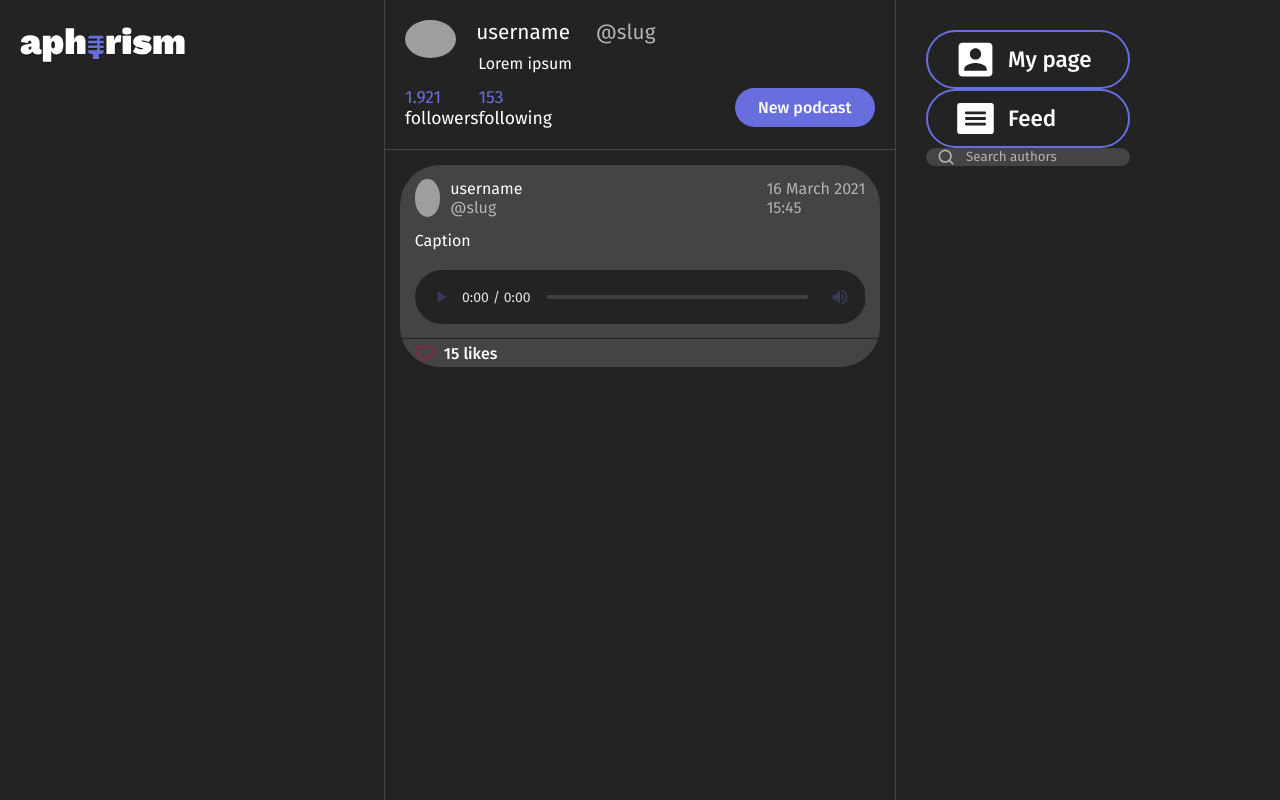
After one commit to xDiaym/aphorism, a Python web app: template aphorism/apps/frontend/templates/feed.html in a window 1280 px wide. The commit adds this page. Run offline with Jinja, Linux system fonts and the light colour scheme; the template is opened without the code that fills it, so the values that code supplies are empty; grey boxes are pictures that could not be loaded.

Commit message:
feat(frontend): add feed page

```diff
--- a/aphorism/apps/frontend/static/css/auth.css
+++ b/aphorism/apps/frontend/static/css/auth.css
@@ -76,10 +76,6 @@ h1 {
     font-size: 1.7em;
 }
 
-input {
-    font-family: 'Fira Sans', 'Arial', sans-serif;
-}
-
 p {
     color: var(--like-color);
     margin-top: 15px;
--- a/aphorism/apps/frontend/static/css/default.css
+++ b/aphorism/apps/frontend/static/css/default.css
@@ -87,7 +87,6 @@ time, mark, audio, video {
 	border: 0;
 	font-size: 100%;
 	font: inherit;
-	vertical-align: baseline;
 }
 
 body {
@@ -100,3 +99,7 @@ a {
     color: white;
     text-decoration: none;
 }
+
+input {
+    font-family: 'Fira Sans', 'Arial', sans-serif;
+}
--- /dev/null
+++ b/aphorism/apps/frontend/static/css/feed.css
@@ -0,0 +1,271 @@
+.logo {
+    width: 13vw;
+}
+
+.main_wrapper {
+    display: grid;
+    grid-template-columns: 1fr 40% 1fr;
+}
+
+.logo_wrapper {
+    padding: 20px;
+}
+
+.content_wrapper {
+    border-left: 1px solid var(--sub-bg-color);
+    border-right: 1px solid var(--sub-bg-color);
+    min-height: 100vh;
+}
+
+.profile_icon,
+.small_profile_icon {
+    border-radius: 50%;
+}
+
+.profile_icon {
+    width: 4vw;
+}
+
+.profile_wrapper,
+.profile_description,
+.post,
+.post_content,
+.selectors_wrapper {
+    display: flex;
+    flex-direction: column;
+}
+
+.profile_wrapper {
+    border-bottom: 1px solid var(--sub-bg-color);
+}
+
+.profile_info,
+.profile_counts_wrapper,
+.profile_counts,
+.username,
+.post_header,
+.post_author_wrapper,
+.post_footer,
+.selector {
+    display: flex;
+}
+
+mark {
+    background-color: transparent;
+    color: var(--main-logo-color);
+}
+
+.profile_wrapper {
+    padding: 20px;
+}
+
+.profile_info {
+    width: 70%;
+    align-items: flex-start;
+    justify-content: space-between;
+}
+
+.profile_description {
+    padding-left: 20px;
+    width: 100%;
+}
+
+.username {
+    font-size: 1.3em;
+    padding-bottom: 2%;
+    gap: 10%;
+}
+
+.alias {
+    color: var(--dark-text);
+}
+
+.status {
+    color: white;
+    font-size: 1em;
+    background-color: transparent;
+    border: none;
+    outline: none;
+    height: 25px;
+    background-image: linear-gradient(
+        var(--main-logo-color),
+        var(--main-logo-color)
+    );
+    background-position: 0% 100%;
+    background-repeat: no-repeat;
+    background-size: 0% 2px;
+    transition: background-size 0.2s;
+}
+
+.status:hover {
+    background-size: 100% 2px;
+    border: none;
+}
+
+.status::placeholder {
+    color: var(--dark-text);
+}
+
+.profile_counts_wrapper {
+    justify-content: space-between;
+    align-items: center;
+    margin-top: 2%;
+}
+
+.profile_counts {
+    width: 30%;
+    justify-content: space-between;
+    font-size: 1.1em;
+}
+
+.button {
+    color: white;
+    background-color: var(--main-logo-color);
+    border: none;
+    padding: 10px 5%;
+    border-radius: 64px;
+    font-weight: 500;
+    cursor: pointer;
+}
+
+.post {
+    background-color: var(--sub-bg-color);
+    border-radius: 40px;
+    margin: 3%;
+}
+
+.post_main_wrapper {
+    padding: 3%;
+}
+
+.post_header {
+    justify-content: space-between;
+}
+
+.post_author_name {
+    padding-left: 10px;
+}
+
+.small_profile_icon {
+    width: 2vw;
+}
+
+.post_timestamp {
+    color: var(--dark-text);
+}
+
+.post_content {
+    padding-top: 3%;
+}
+
+.post_footer {
+    padding: 0 3%;
+    border-top: 1px solid var(--main-bg-color);
+}
+
+audio {
+    padding-top: 20px;
+    width: 100%;
+}
+
+audio::-webkit-media-controls-panel {
+    background-color: var(--main-bg-color);
+}
+
+@media screen and (-webkit-min-device-pixel-ratio: 0) {
+    audio::-webkit-media-controls-play-button,
+    audio::-webkit-media-controls-mute-button {
+        filter: invert(60%) sepia(56%) saturate(6207%) hue-rotate(218deg)
+            brightness(92%) contrast(87%);
+    }
+
+    audio::-webkit-media-controls-current-time-display,
+    audio::-webkit-media-controls-time-remaining-display {
+        color: white;
+        font-family: "Fira Sans", "Arial", sans-serif;
+        text-shadow: none;
+    }
+
+    audio::-webkit-media-controls-timeline,
+    audio::-webkit-media-controls-volume-slider {
+        filter: invert(82%) sepia(0%) saturate(862%) hue-rotate(228deg)
+            brightness(90%) contrast(84%);
+    }
+
+    audio::-webkit-media-controls-enclosure {
+        background: none;
+    }
+}
+
+.like_wrapper {
+    display: flex;
+    align-items: center;
+    padding: 1% 0;
+    font-weight: 500;
+}
+
+.like_label {
+    cursor: pointer;
+    margin-right: 10px;
+    width: 1.5vw;
+    height: 1.5vw;
+    background: url("../img/heart_unset.svg") no-repeat center;
+    background-size: 1.5vw;
+}
+
+.like {
+    display: none;
+}
+
+.like:hover + .like_label {
+    transform: scale(1.1);
+}
+
+.like:checked + .like_label {
+    filter: none;
+    background-image: url("../img/heart_set.svg");
+}
+
+.selectors_wrapper {
+    padding: 30px;
+    height: 14%;
+    justify-content: space-between;
+}
+
+.selector {
+    justify-content: flex-start;
+    gap: 10px;
+    align-items: center;
+    width: 150px;
+    height: 35px;
+    color: white;
+    border: 2px solid var(--main-logo-color);
+    padding: 10px 25px;
+    border-radius: 64px;
+    font-size: 1.4em;
+    font-weight: 500;
+    cursor: pointer;
+}
+
+.selector_icon {
+    width: 45px;
+}
+
+.search_authors {
+    color: white;
+    background: url("../img/search.svg") var(--sub-bg-color) no-repeat 10px;
+    background-size: 20px;
+    border: none;
+    border-radius: 64px;
+    padding-left: 40px;
+    width: 204px;
+    height: 2.5vh;
+}
+
+.search_authors::placeholder {
+    color: var(--dark-text);
+}
+
+.search_authors:focus {
+    outline: none;
+}
--- /dev/null
+++ b/aphorism/apps/frontend/static/js/input_adjust.js
@@ -0,0 +1,8 @@
+function resize() {
+    this.style.width =
+        Math.max(this.value.length, this.placeholder.length) + "ch";
+}
+
+let input = document.querySelector(".status");
+input.addEventListener("input", resize);
+resize.call(input);
--- /dev/null
+++ b/aphorism/apps/frontend/templates/feed.html
@@ -0,0 +1,96 @@
+<!DOCTYPE html>
+<html lang="en">
+
+<head>
+    <meta charset="UTF-8">
+    <meta http-equiv="X-UA-Compatible" content="IE=edge">
+    <meta name="viewport" content="width=device-width, initial-scale=1.0">
+    <title>Feed</title>
+    <link rel="stylesheet" href="../static/css/default.css">
+    <link rel="stylesheet" href="../static/css/feed.css">
+    <link rel="icon" href="../static/img/main_icon.svg">
+</head>
+
+<body>
+    <main>
+        <div class="main_wrapper">
+            <div class="logo_wrapper">
+                <img src="../static/img/logo.svg" class="logo" draggable="false">
+            </div>
+            <div class="content_wrapper">
+                <div class="profile_wrapper">
+                    <div class="profile_info">
+                        <img src="gravatar_here" class="profile_icon"> <!-- Add gravatar link -->
+                        <div class="profile_description">
+                            <div class="username">
+                                <h1>username</h1> <!-- Add variable -->
+                                <h2 class="alias">@slug</h2> <!-- Add variable -->
+                            </div>
+                            <!-- Add variable to value -->
+                            <input type="text" value="Lorem ipsum" placeholder="Change status" class="status">
+                        </div>
+                    </div>
+                    <div class="profile_counts_wrapper">
+                        <div class="profile_counts">
+                            <h3><mark>1.921</mark> followers</h3> <!-- Add variable -->
+                            <h3><mark>153</mark> following</h3> <!-- Add variable -->
+                        </div>
+                        <a href="somewhere" class="button">New podcast</a> <!-- Change address -->
+                    </div>
+                </div>
+                <div class="feed_wrapper">
+                    <div class="post">
+                        <div class="post_main_wrapper">
+                            <div class="post_header">
+                                <!-- Add link to someone profile -->
+                                <a href="">
+                                    <div class="post_author_wrapper">
+                                        <img src="gravatar_here" class="small_profile_icon"> <!-- Add gravatar link -->
+                                        <div class="post_author_name">
+                                            <h4>username</h4> <!-- Add variable -->
+                                            <h4 class="alias">@slug</h4> <!-- Add variable -->
+                                        </div>
+                                    </div>
+                                </a>
+                                <div class="post_timestamp">
+                                    16 March 2021<br> <!-- Add variable -->
+                                    15:45
+                                </div>
+                            </div>
+                            <div class="post_content">
+                                <p>Caption</p> <!-- Add variable -->
+                                <!-- Add audio path -->
+                                <audio controls controlsList="nodownload noplaybackrate" src="some_audio"></audio>
+                            </div>
+                        </div>
+                        <div class="post_footer">
+                            <div class="like_wrapper">
+                                <input type="checkbox" class="like" id="like">
+                                <label for="like" class="like_label"></label>
+                                15 likes
+                                <!-- Add variable -->
+                            </div>
+                        </div>
+                    </div>
+                </div>
+            </div>
+            <nav>
+                <div class="selectors_wrapper">
+                    <!-- Add "background-color: var(--main-logo-color)" when selector is chosen -->
+                    <a href="api/v1/me" class="selector" style="">
+                        <img src="../static/img/account.svg" class="selector_icon">
+                        My page
+                    </a>
+                    <!-- Add "background-color: var(--main-logo-color)" when selector is chosen -->
+                    <a href="api/v1/feed" class="selector" style="">
+                        <img src="../static/img/article.svg" class="selector_icon">
+                        Feed
+                    </a>
+                    <input type="search" placeholder="Search authors" class="search_authors">
+                </div>
+            </nav>
+    </main>
+    <script src="../static/js/input_adjust.js"></script>
+</body>
+
+</html>
```
Also changed, not shown: aphorism/apps/frontend/static/img/account.svg (added), aphorism/apps/frontend/static/img/article.svg (added), aphorism/apps/frontend/static/img/heart_set.svg (added), aphorism/apps/frontend/static/img/heart_unset.svg (added), aphorism/apps/frontend/static/img/search.svg (added).
